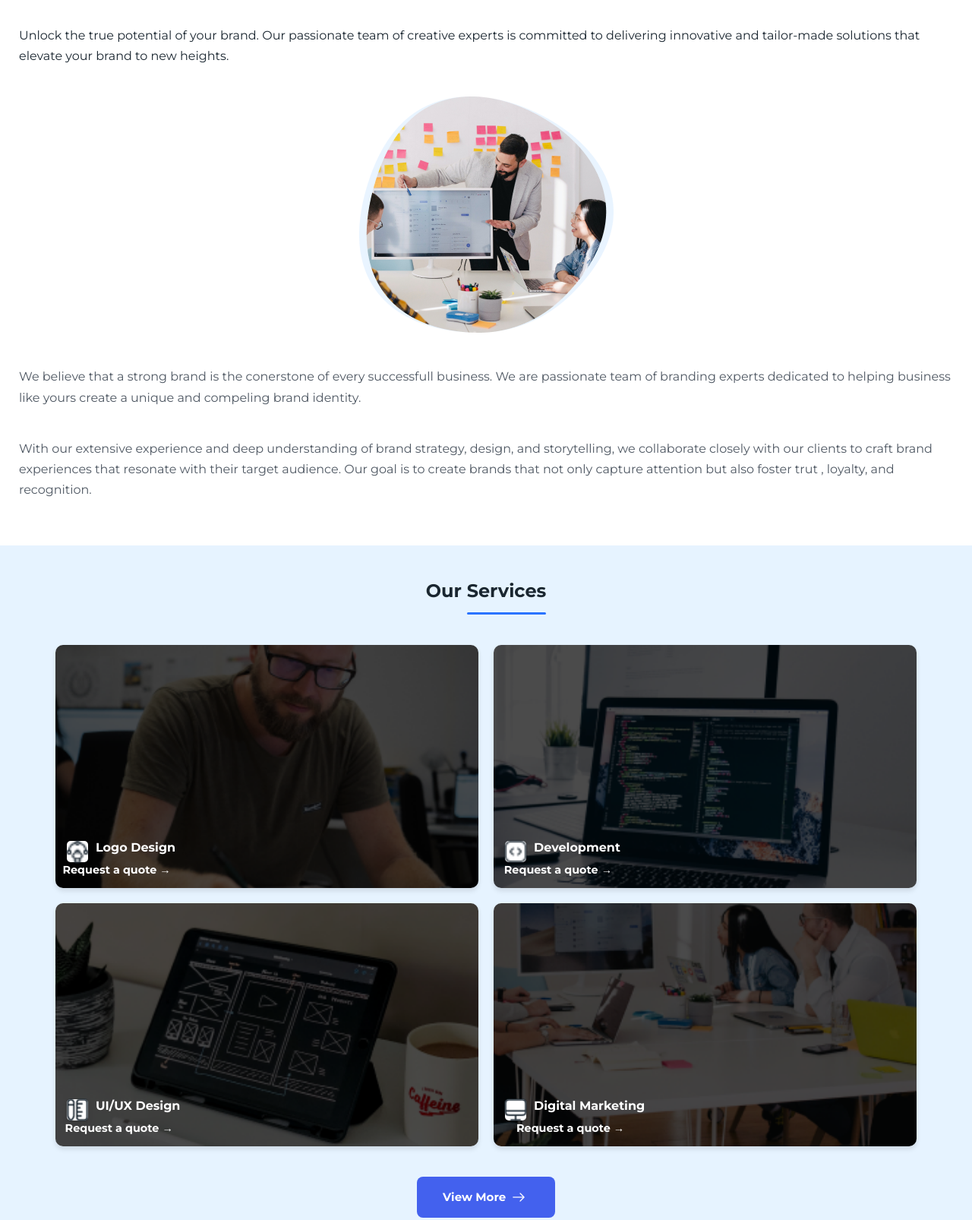
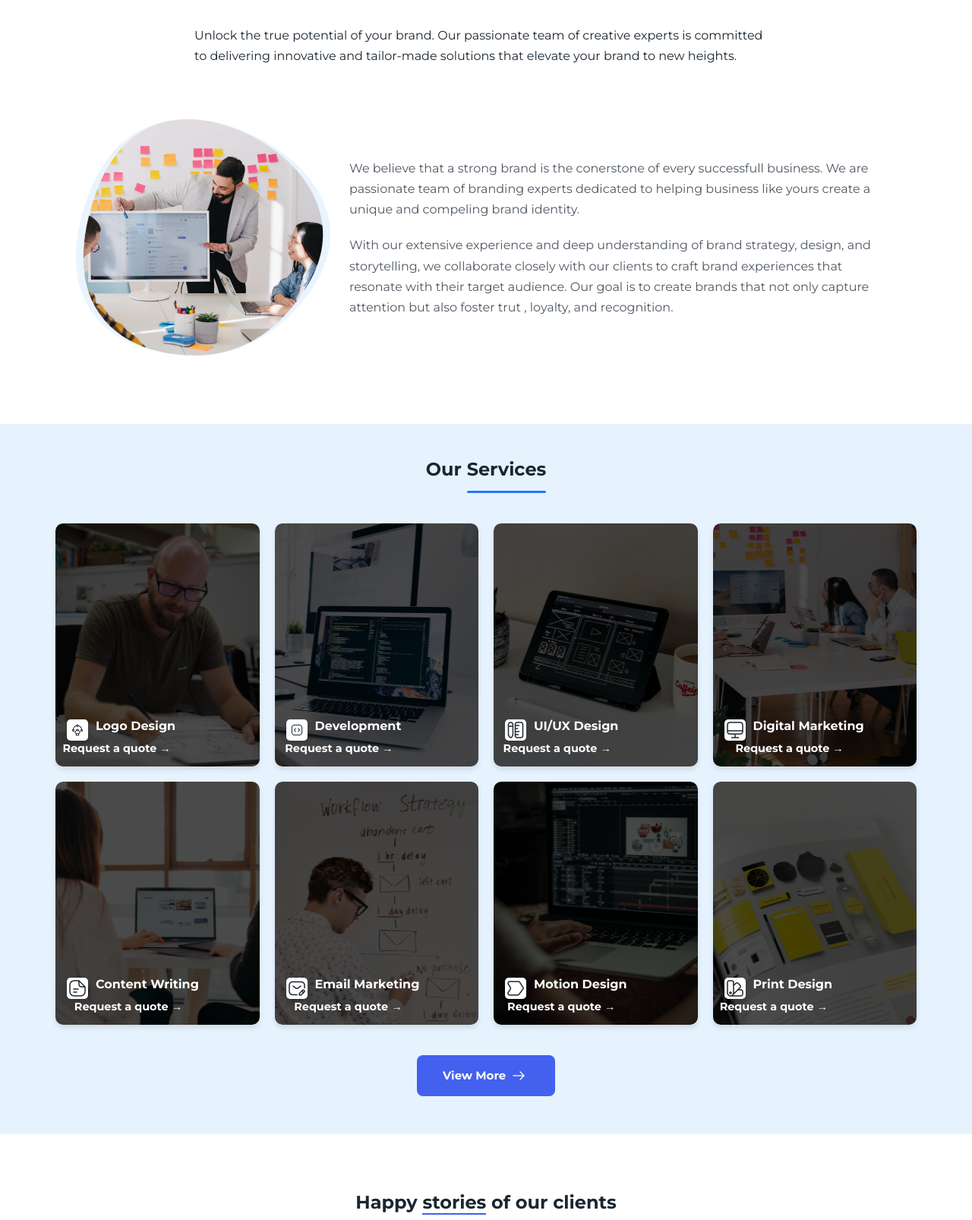
Before and after one commit to TulioF-WEB/chandan-design-agency-website, a plain HTML site: page index.html in a window 1280 px wide. Shown: the part 580-2186 px from the top of the page at 76% size. Drawn offline with Linux system fonts and the light colour scheme.

Commit message:
Add desktop layout

```diff
--- a/CSS/desktop.css
+++ b/CSS/desktop.css
@@ -1,3 +1,7 @@
+.nav {
+  padding: 0 80px;
+}
+
 header {
   display: grid;
   text-align: center;
@@ -61,8 +65,25 @@ header .dotted-image {
   margin-top: 30px;
 }
 
+#introduction-section .introduction-image {
+  display: flex;
+  margin: 30px 100px;
+}
+
+#introduction-section .introduction-image img {
+  width: 400px;
+}
+
+#introduction-section .introduction-description {
+  display: flex;
+  flex-direction: column;
+  gap: 20px;
+  justify-content: center;
+}
+
 #introduction-section p.first-paragraph {
   color: #1a2630;
+  width: 60%;
 }
 
 #introduction-section p {
@@ -104,7 +125,7 @@ header .dotted-image {
 
 .services-container {
   display: grid;
-  grid-template-columns: repeat(2, 1fr);
+  grid-template-columns: repeat(4, 1fr);
   gap: 20px;
   margin: 0 auto;
   max-width: 90%;
@@ -133,6 +154,22 @@ header .dotted-image {
 
 .service-card:nth-child(4) {
   background: url(../assets/digital-marketing.png) center/cover no-repeat;
+}
+
+.service-card:nth-child(5) {
+  background: url(../assets/content-writing.png) center/cover no-repeat;
+}
+
+.service-card:nth-child(6) {
+  background: url(../assets/email-marketing.png) center/cover no-repeat;
+}
+
+.service-card:nth-child(7) {
+  background: url(../assets/motion-design.png) center/cover no-repeat;
+}
+
+.service-card:nth-child(8) {
+  background: url(../assets/print-design.png) center/cover no-repeat;
 }
 
 .service-card::before {
@@ -233,7 +270,7 @@ header .dotted-image {
 
 #testemonial-section .testemonial {
   display: flex;
-  flex-direction: column;
+  flex-direction: row;
   align-items: center;
   background-color: #f4f6fe;
   margin: 0 30px;
@@ -251,7 +288,7 @@ header .dotted-image {
 #testemonial-section .testemonial-text img {
   width: 38px;
   height: 31px;
-  align-self: center;
+  margin-left: 25px;
 }
 
 #testemonial-section .testemonial-text p {
@@ -274,18 +311,21 @@ header .dotted-image {
 
 #contact-us-section .bright-background {
   display: flex;
-  flex-direction: column;
+  flex-direction: row;
   background: #e9f4ff;
   width: 100%;
-  height: 735px;
-  margin-bottom: 140px;
+  height: 488px;
+  margin-bottom: 170px;
+  padding-top: 30px;
+  justify-content: center;
 }
 
 .contact-us {
   display: grid;
-  grid-template-columns: repeat(2, 1fr);
+  grid-template-columns: repeat(1, 1fr);
   margin: 50px;
   gap: 25px;
+  align-content: center;
 }
 
 .contact-us .item .icon {
--- a/CSS/mobile.css
+++ b/CSS/mobile.css
@@ -53,6 +53,19 @@ header .bright-background {
 }
 
 #introduction-section h2 {
+  margin-top: 30px;
+}
+
+#introduction-section .introduction-image {
+  display: flex;
+  flex-direction: column;
+  margin: 25px;
+}
+
+#introduction-section .introduction-description {
+  display: flex;
+  flex-direction: column;
+  gap: 20px;
   margin-top: 30px;
 }
 
--- a/CSS/tablet.css
+++ b/CSS/tablet.css
@@ -58,6 +58,24 @@ header .dotted-image {
 }
 
 #introduction-section h2 {
+  margin-top: 30px;
+}
+
+#introduction-section .introduction-image {
+  display: flex;
+  flex-direction: column;
+  margin: 25px;
+}
+
+#introduction-section .introduction-image img {
+  width: 400px;
+  align-self: center;
+}
+
+#introduction-section .introduction-description {
+  display: flex;
+  flex-direction: column;
+  gap: 20px;
   margin-top: 30px;
 }
 
@@ -133,6 +151,22 @@ header .dotted-image {
 
 .service-card:nth-child(4) {
   background: url(../assets/digital-marketing.png) center/cover no-repeat;
+}
+
+.service-card:nth-child(5) {
+  background: url(../assets/content-writing.png) center/cover no-repeat;
+}
+
+.service-card:nth-child(6) {
+  background: url(../assets/email-marketing.png) center/cover no-repeat;
+}
+
+.service-card:nth-child(7) {
+  background: url(../assets/motion-design.png) center/cover no-repeat;
+}
+
+.service-card:nth-child(8) {
+  background: url(../assets/print-design.png) center/cover no-repeat;
 }
 
 .service-card::before {
@@ -376,10 +410,11 @@ header .dotted-image {
 }
 
 #stay-updated-section .cards {
-  display: flex;
-  flex-direction: row;
+  display: grid;
+  grid-template-columns: repeat(2, 1fr);
   justify-content: center;
   gap: 30px;
+  margin: 60px;
 }
 
 #stay-updated-section .card {
--- a/index.html
+++ b/index.html
@@ -5,9 +5,9 @@
     <meta name="viewport" content="width=device-width, initial-scale=1.0" />
     <title>Document</title>
     <link rel="stylesheet" href="css/main.css" />
-    <!-- <link rel="stylesheet" href="css/desktop.css"/> -->
+    <link rel="stylesheet" href="css/desktop.css" />
     <!-- <link rel="stylesheet" href="css/mobile.css" /> -->
-    <link rel="stylesheet" href="css/tablet.css" />
+    <!-- <link rel="stylesheet" href="css/tablet.css" /> -->
     <link
       rel="stylesheet"
       href="https://cdnjs.cloudflare.com/ajax/libs/font-awesome/6.0.0/css/all.min.css"
@@ -104,22 +104,24 @@
 
         <div class="introduction-image">
           <img src="./assets/branding.png" />
-        </div>
 
+          <div class="introduction-description">
             <p>
-          We believe that a strong brand is the conerstone of every successfull
-          business. We are passionate team of branding experts dedicated to
-          helping business like yours create a unique and compeling brand
-          identity.
+              We believe that a strong brand is the conerstone of every
+              successfull business. We are passionate team of branding experts
+              dedicated to helping business like yours create a unique and
+              compeling brand identity.
             </p>
 
             <p>
               With our extensive experience and deep understanding of brand
-          strategy, design, and storytelling, we collaborate closely with our
-          clients to craft brand experiences that resonate with their target
-          audience. Our goal is to create brands that not only capture attention
-          but also foster trut , loyalty, and recognition.
+              strategy, design, and storytelling, we collaborate closely with
+              our clients to craft brand experiences that resonate with their
+              target audience. Our goal is to create brands that not only
+              capture attention but also foster trut , loyalty, and recognition.
             </p>
+          </div>
+        </div>
       </section>
 
       <section id="services-section">
@@ -133,12 +135,7 @@
                     class="icon-image"
                     src="assets/icon/pen-tool-2.png"
                     alt="Logo Design Icon"
-                    style="
-                      width: 32px;
-                      height: 32px;
-                      margin-bottom: 0px;
-                      z-index: 2;
-                    "
+                    style="margin-bottom: 0px; z-index: 2"
                 /></i>
                 <h3 class="service-title">Logo Design</h3>
               </div>
@@ -153,12 +150,7 @@
                     class="icon-image"
                     src="assets/icon/scroll.png"
                     alt="Logo Design Icon"
-                    style="
-                      width: 32px;
-                      height: 32px;
-                      margin-bottom: 0px;
-                      z-index: 2;
-                    "
+                    style="margin-bottom: 0px; z-index: 2"
                 /></i>
                 <h3 class="service-title">Development</h3>
               </div>
@@ -173,12 +165,7 @@
                     class="icon-image"
                     src="assets/icon/ruler&pen.png"
                     alt="Logo Design Icon"
-                    style="
-                      width: 32px;
-                      height: 32px;
-                      margin-bottom: 0px;
-                      z-index: 2;
-                    "
+                    style="margin-bottom: 0px; z-index: 2"
                 /></i>
                 <h3 class="service-title">UI/UX Design</h3>
               </div>
@@ -193,14 +180,69 @@
                     class="icon-image"
                     src="assets/icon/monitor.png"
                     alt="Logo Design Icon"
-                    style="
-                      width: 32px;
-                      height: 32px;
-                      margin-bottom: 0px;
-                      z-index: 2;
-                    "
+                    style="margin-bottom: 0px; z-index: 2"
                 /></i>
                 <h3 class="service-title">Digital Marketing</h3>
+              </div>
+              <a href="#" class="service-link">Request a quote &rarr;</a>
+            </div>
+          </div>
+          <div class="service-card desktop">
+            <div class="service-content">
+              <div class="service-title-wrapper">
+                <i
+                  ><img
+                    class="icon-image"
+                    src="assets/icon/document-text.png"
+                    alt="Logo Design Icon"
+                    style="margin-bottom: 0px; z-index: 2"
+                /></i>
+                <h3 class="service-title">Content Writing</h3>
+              </div>
+              <a href="#" class="service-link">Request a quote &rarr;</a>
+            </div>
+          </div>
+          <div class="service-card">
+            <div class="service-content">
+              <div class="service-title-wrapper">
+                <i
+                  ><img
+                    class="icon-image"
+                    src="assets/icon/sms-edit.png"
+                    alt="Logo Design Icon"
+                    style="margin-bottom: 0px; z-index: 2"
+                /></i>
+                <h3 class="service-title">Email Marketing</h3>
+              </div>
+              <a href="#" class="service-link">Request a quote &rarr;</a>
+            </div>
+          </div>
+          <div class="service-card">
+            <div class="service-content">
+              <div class="service-title-wrapper">
+                <i
+                  ><img
+                    class="icon-image"
+                    src="assets/icon/design.png"
+                    alt="Logo Design Icon"
+                    style="margin-bottom: 0px; z-index: 2"
+                /></i>
+                <h3 class="service-title">Motion Design</h3>
+              </div>
+              <a href="#" class="service-link">Request a quote &rarr;</a>
+            </div>
+          </div>
+          <div class="service-card">
+            <div class="service-content">
+              <div class="service-title-wrapper">
+                <i
+                  ><img
+                    class="icon-image"
+                    src="assets/icon/color-swatch.png"
+                    alt="Logo Design Icon"
+                    style="margin-bottom: 0px; z-index: 2"
+                /></i>
+                <h3 class="service-title">Print Design</h3>
               </div>
               <a href="#" class="service-link">Request a quote &rarr;</a>
             </div>
@@ -327,6 +369,13 @@
               <span>Read more <img src="./assets/arrow-right-blue.png" /></span>
             </div>
           </div>
+          <div class="card">
+            <img class="stay-updated-image" src="./assets/stay-updated-3.png" />
+            <div class="description">
+              <p>Understanding the users need to grow your business</p>
+              <span>Read more <img src="./assets/arrow-right-blue.png" /></span>
+            </div>
+          </div>
         </div>
 
         <div class="view-all-btn">
```
Also changed, not shown: assets/content-writing.png (added), assets/email-marketing.png (added), assets/icon/color-swatch.png (added), assets/icon/design.png (added), assets/icon/document-text.png (added), assets/icon/sms-edit.png (added), assets/motion-design.png (added), assets/print-design.png (added), assets/stay-updated-3.png (added). Lines whose indentation alone changed are shown as unchanged.
